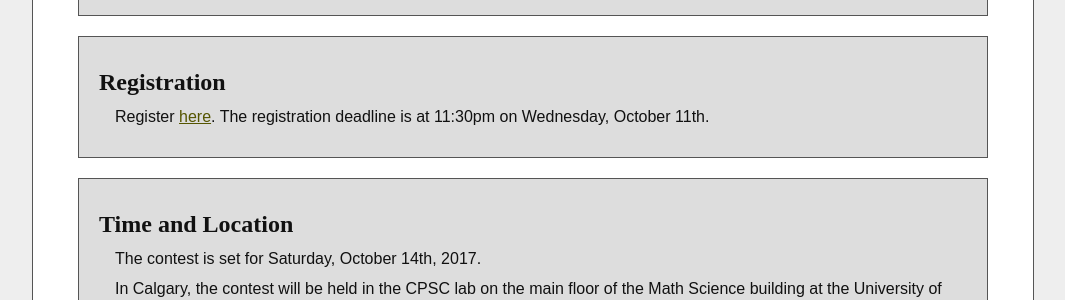
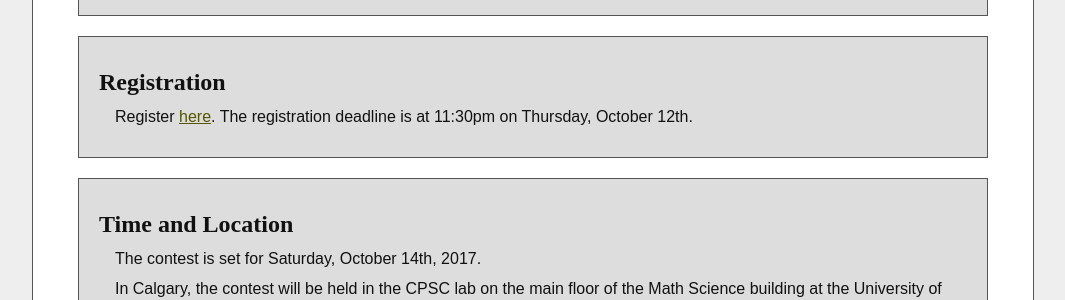
Before and after one commit to ProblemSolvingClub/psc-website, a Jekyll site: the page contests/acpc/2017/index.html, which Jekyll copies as it is, in a window 1280 px wide and 900 px high, scrolled down 825 px. Shown: the part 152-452 px from the top of the window, without its empty margins (107-1172 px from the left). Built offline with Jekyll 4.4.1, drawn with Linux system fonts in a browser that asks for light colours; some web fonts are replaced.

Commit message:
update registration deadline

```diff
--- a/contests/acpc/2017/index.html
+++ b/contests/acpc/2017/index.html
@@ -95,7 +95,7 @@
            <b> Registration </b>
            <p>
 			 Register <a href="https://www.eventbrite.ca/e/alberta-collegiate-programming-contest-2017-registration-38194632173" target="_blank">here</a>.
-			The registration deadline is at 11:30pm on Wednesday, October 11th.
+			The registration deadline is at 11:30pm on Thursday, October 12th.
             </p>
         </div>
         <div class="infoblock">
```
